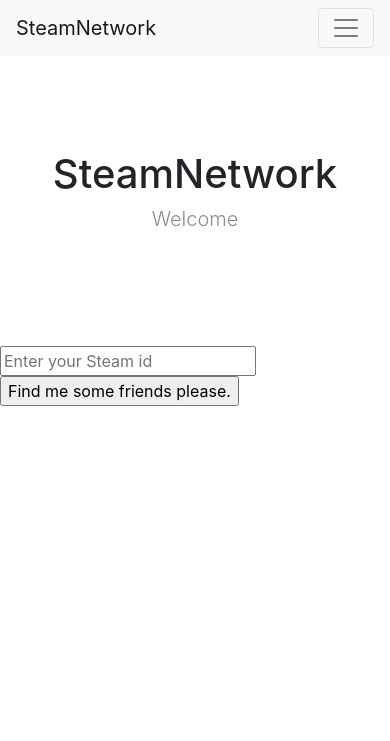
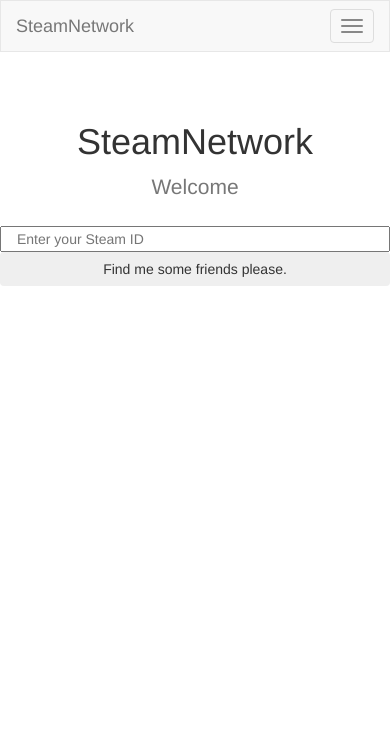
Before and after one commit to ymaktepi/SteamNetwork, a Flask app: page / in a window 390 px wide. Shown: the top 741 px of the page. Run offline with Flask 2, Linux system fonts and the light colour scheme; some libraries are stand-ins or nearby versions.

Commit message:
id selector with error handling

```diff
--- /dev/null
+++ b/application/steamnetwork/static/css/loading.css
@@ -0,0 +1,112 @@
+/*
+The MIT License (MIT)
+
+Copyright (c) 2015 Tobias Ahlin
+
+Permission is hereby granted, free of charge, to any person obtaining a copy of
+this software and associated documentation files (the "Software"), to deal in
+the Software without restriction, including without limitation the rights to
+use, copy, modify, merge, publish, distribute, sublicense, and/or sell copies of
+the Software, and to permit persons to whom the Software is furnished to do so,
+subject to the following conditions:
+
+The above copyright notice and this permission notice shall be included in all
+copies or substantial portions of the Software.
+
+THE SOFTWARE IS PROVIDED "AS IS", WITHOUT WARRANTY OF ANY KIND, EXPRESS OR
+IMPLIED, INCLUDING BUT NOT LIMITED TO THE WARRANTIES OF MERCHANTABILITY, FITNESS
+FOR A PARTICULAR PURPOSE AND NONINFRINGEMENT. IN NO EVENT SHALL THE AUTHORS OR
+COPYRIGHT HOLDERS BE LIABLE FOR ANY CLAIM, DAMAGES OR OTHER LIABILITY, WHETHER
+IN AN ACTION OF CONTRACT, TORT OR OTHERWISE, ARISING FROM, OUT OF OR IN
+CONNECTION WITH THE SOFTWARE OR THE USE OR OTHER DEALINGS IN THE SOFTWARE.
+
+
+See: https://github.com/tobiasahlin/SpinKit
+*/
+.sk-folding-cube {
+  margin: 20px auto;
+  width: 40px;
+  height: 40px;
+  position: relative;
+  -webkit-transform: rotateZ(45deg);
+          transform: rotateZ(45deg);
+}
+
+.sk-folding-cube .sk-cube {
+  float: left;
+  width: 50%;
+  height: 50%;
+  position: relative;
+  -webkit-transform: scale(1.1);
+      -ms-transform: scale(1.1);
+          transform: scale(1.1);
+}
+.sk-folding-cube .sk-cube:before {
+  content: '';
+  position: absolute;
+  top: 0;
+  left: 0;
+  width: 100%;
+  height: 100%;
+  background-color: #333;
+  -webkit-animation: sk-foldCubeAngle 2.4s infinite linear both;
+          animation: sk-foldCubeAngle 2.4s infinite linear both;
+  -webkit-transform-origin: 100% 100%;
+      -ms-transform-origin: 100% 100%;
+          transform-origin: 100% 100%;
+}
+.sk-folding-cube .sk-cube2 {
+  -webkit-transform: scale(1.1) rotateZ(90deg);
+          transform: scale(1.1) rotateZ(90deg);
+}
+.sk-folding-cube .sk-cube3 {
+  -webkit-transform: scale(1.1) rotateZ(180deg);
+          transform: scale(1.1) rotateZ(180deg);
+}
+.sk-folding-cube .sk-cube4 {
+  -webkit-transform: scale(1.1) rotateZ(270deg);
+          transform: scale(1.1) rotateZ(270deg);
+}
+.sk-folding-cube .sk-cube2:before {
+  -webkit-animation-delay: 0.3s;
+          animation-delay: 0.3s;
+}
+.sk-folding-cube .sk-cube3:before {
+  -webkit-animation-delay: 0.6s;
+          animation-delay: 0.6s;
+}
+.sk-folding-cube .sk-cube4:before {
+  -webkit-animation-delay: 0.9s;
+          animation-delay: 0.9s;
+}
+@-webkit-keyframes sk-foldCubeAngle {
+  0%, 10% {
+    -webkit-transform: perspective(140px) rotateX(-180deg);
+            transform: perspective(140px) rotateX(-180deg);
+    opacity: 0;
+  } 25%, 75% {
+    -webkit-transform: perspective(140px) rotateX(0deg);
+            transform: perspective(140px) rotateX(0deg);
+    opacity: 1;
+  } 90%, 100% {
+    -webkit-transform: perspective(140px) rotateY(180deg);
+            transform: perspective(140px) rotateY(180deg);
+    opacity: 0;
+  }
+}
+
+@keyframes sk-foldCubeAngle {
+  0%, 10% {
+    -webkit-transform: perspective(140px) rotateX(-180deg);
+            transform: perspective(140px) rotateX(-180deg);
+    opacity: 0;
+  } 25%, 75% {
+    -webkit-transform: perspective(140px) rotateX(0deg);
+            transform: perspective(140px) rotateX(0deg);
+    opacity: 1;
+  } 90%, 100% {
+    -webkit-transform: perspective(140px) rotateY(180deg);
+            transform: perspective(140px) rotateY(180deg);
+    opacity: 0;
+  }
+}
--- a/application/steamnetwork/static/css/style.css
+++ b/application/steamnetwork/static/css/style.css
@@ -10,8 +10,8 @@
 }
 
 .jumbotron {
-    padding-top: 6rem;
-    padding-bottom: 6rem;
+    padding-top: 3rem;
+    padding-bottom: 1rem;
     margin-bottom: 0;
     background-color: #fff;
 }
@@ -30,6 +30,11 @@ body {
   flex-direction: column;
 }
 
+[v-cloak]
+{
+    display: none;
+}
+
 .container {
   flex: 1;
 }
--- a/application/steamnetwork/templates/base/footer.html
+++ b/application/steamnetwork/templates/base/footer.html
@@ -8,6 +8,6 @@
 
 <script src="https://code.jquery.com/jquery-3.2.1.min.js" crossorigin="anonymous"></script>
 <script src="https://cdnjs.cloudflare.com/ajax/libs/popper.js/1.11.0/umd/popper.min.js" integrity="sha384-b/U6ypiBEHpOf/4+1nzFpr53nxSS+GLCkfwBdFNTxtclqqenISfwAzpKaMNFNmj4" crossorigin="anonymous"></script>
-<script src="https://maxcdn.bootstrapcdn.com/bootstrap/4.0.0-beta/js/bootstrap.min.js" integrity="sha384-h0AbiXch4ZDo7tp9hKZ4TsHbi047NrKGLO3SEJAg45jXxnGIfYzk4Si90RDIqNm1" crossorigin="anonymous"></script>
+<script src="https://maxcdn.bootstrapcdn.com/bootstrap/3.3.7/js/bootstrap.min.js" integrity="sha384-Tc5IQib027qvyjSMfHjOMaLkfuWVxZxUPnCJA7l2mCWNIpG9mGCD8wGNIcPD7Txa" crossorigin="anonymous"></script>
 <script src="https://unpkg.com/vue"></script>
 <script type="text/javascript" src="{{url_for('static', filename='js/main.js')}}"></script>
--- a/application/steamnetwork/templates/base/header.html
+++ b/application/steamnetwork/templates/base/header.html
@@ -4,6 +4,7 @@
 <meta name="description" content="">
 <meta name="author" content="">
 
-<link rel="stylesheet" href="https://maxcdn.bootstrapcdn.com/bootstrap/4.0.0-beta/css/bootstrap.min.css" integrity="sha384-/Y6pD6FV/Vv2HJnA6t+vslU6fwYXjCFtcEpHbNJ0lyAFsXTsjBbfaDjzALeQsN6M" crossorigin="anonymous">
+<link rel="stylesheet" href="https://maxcdn.bootstrapcdn.com/bootstrap/3.3.7/css/bootstrap.min.css" integrity="sha384-BVYiiSIFeK1dGmJRAkycuHAHRg32OmUcww7on3RYdg4Va+PmSTsz/K68vbdEjh4u" crossorigin="anonymous">
 <link rel="stylesheet" type="text/css" href="{{url_for('static', filename='fonts/font-awesome-4.3.0/css/font-awesome.min.css')}}" />
 <link rel="stylesheet" type="text/css" href="{{url_for('static', filename='css/style.css')}}" />
+<link rel="stylesheet" type="text/css" href="{{url_for('static', filename='css/loading.css')}}" />
--- a/application/steamnetwork/templates/base/navbar.html
+++ b/application/steamnetwork/templates/base/navbar.html
@@ -1,18 +1,20 @@
-<nav class="navbar navbar-expand-lg navbar-light bg-light">
-  <a class="navbar-brand" href="#">SteamNetwork</a>
-  <button class="navbar-toggler" type="button" data-toggle="collapse" data-target="#navbarSupportedContent" aria-controls="navbarSupportedContent" aria-expanded="false" aria-label="Toggle navigation">
-    <span class="navbar-toggler-icon"></span>
-  </button>
 
-  <div class="collapse navbar-collapse" id="navbarSupportedContent">
-    <ul class="navbar-nav mr-auto">
-      <li class="nav-item {% if active == 'Home' %}active{% endif %}">
-        <a class="nav-link" href="/">Home</a>
-      </li>
-      <li class="nav-item {% if active == 'About' %}active{% endif %}">
-        <a class="nav-link" href="/about">About</a>
-      </li>
-    </ul>
-
-  </div>
-</nav>
+      <nav class="navbar navbar-default">
+        <div class="container-fluid">
+          <div class="navbar-header">
+            <button type="button" class="navbar-toggle collapsed" data-toggle="collapse" data-target="#navbar" aria-expanded="false" aria-controls="navbar">
+              <span class="sr-only">Toggle navigation</span>
+              <span class="icon-bar"></span>
+              <span class="icon-bar"></span>
+              <span class="icon-bar"></span>
+            </button>
+            <a class="navbar-brand" href="#">SteamNetwork</a>
+          </div>
+          <div id="navbar" class="navbar-collapse collapse">
+            <ul class="nav navbar-nav">
+              <li class="{% if active == 'Home' %}active{% endif %}"><a href="/">Home</a></li>
+              <li class="{% if active == 'About' %}active{% endif %}"><a href="/about">About</a></li>
+            </ul>
+          </div><!--/.nav-collapse -->
+        </div><!--/.container-fluid -->
+      </nav>
--- a/application/steamnetwork/templates/pages/index.html
+++ b/application/steamnetwork/templates/pages/index.html
@@ -3,13 +3,28 @@
 {% block page_title %} SteamNetwork {% endblock page_title %}
 {% block page_subtitle %} Welcome {% endblock page_subtitle %}
 {% block main %}
-<div id="app1" class="row justify-content-center" >
-    <div v-if='state === "UserPicking"'>
-        <input v-model="user_id" v-on:submit="buttonIdClicked" placeholder="Enter your Steam id">
-        <button v-on:click="buttonIdClicked">Find me some friends please.</button>
+
+<div id="app1" class="row " >
+    <div v-if='state === "userPicking"' class="container" >
+        <div class="row alert alert-danger" v-if="error" v-cloak>
+            User with ID: "[[ user_id ]]" could not be found.
+        </div>
+        <div class="row">
+        <input v-model="user_id" v-on:keydown="clearError" v-on:keyup.enter="buttonIdClicked" placeholder="Enter your Steam ID" class="col-12 col-sm-6 col-xs-12 col-md-4 col-md-offset-2 ">
+        <button v-on:click="buttonIdClicked" class="btn  col-12 col-sm-6 col-xs-12 col-md-4 ">Find me some friends please.</button>
+        </div>
     </div >
-    <div v-else-if='state === "Loading"'>
-        print loading
+    <div v-else-if='state === "loading"' v-cloak>
+        <!--
+        See static/css/loading.css for the licensing.
+        See also: https://github.com/tobiasahlin/SpinKit
+        -->
+        <div class="sk-folding-cube">
+          <div class="sk-cube1 sk-cube"></div>
+          <div class="sk-cube2 sk-cube"></div>
+          <div class="sk-cube4 sk-cube"></div>
+          <div class="sk-cube3 sk-cube"></div>
+        </div>
     </div>
 </div>
 
```
Also changed, not shown: application/steamnetwork/static/js/index.js (+25 -6 lines).
